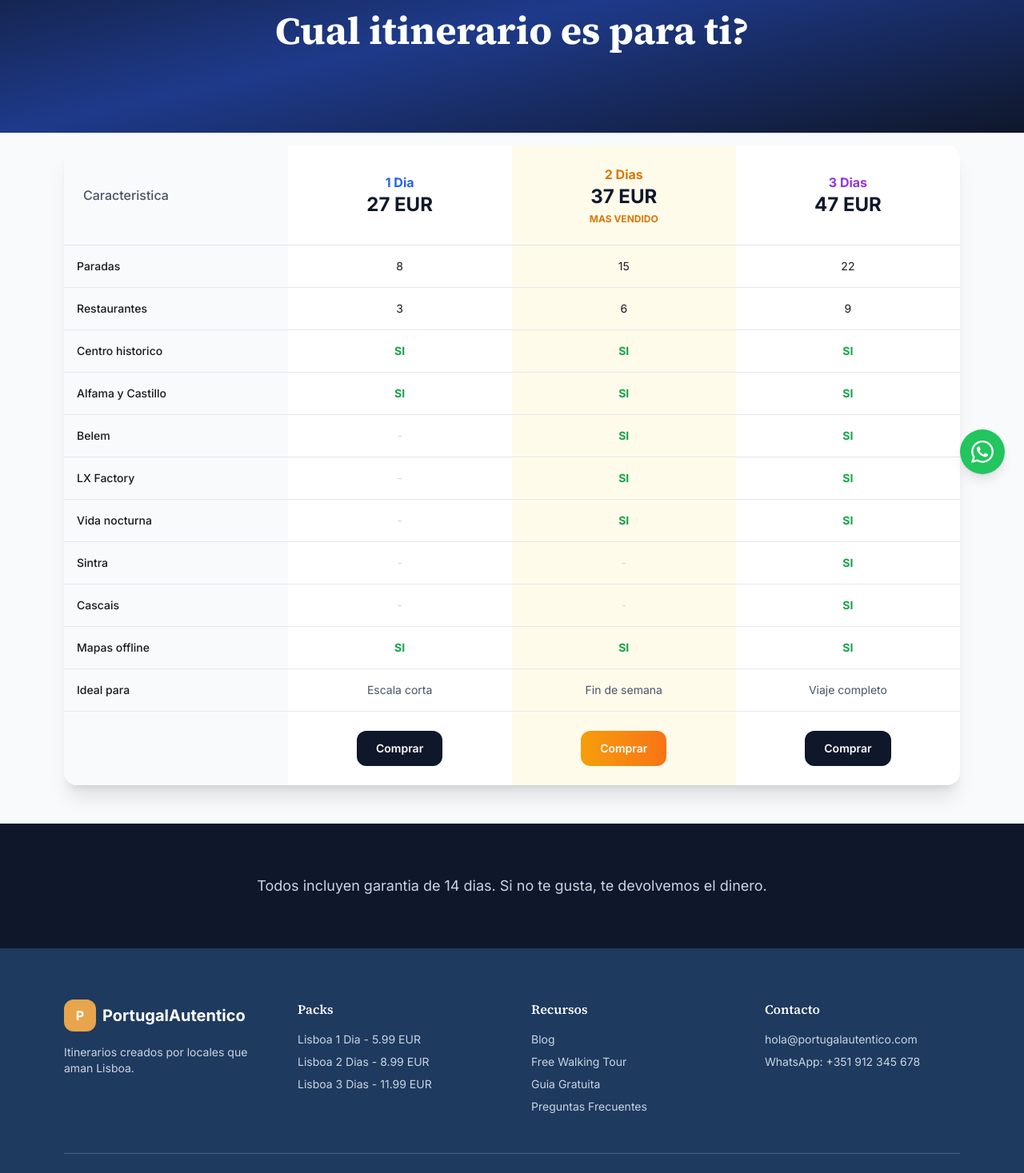
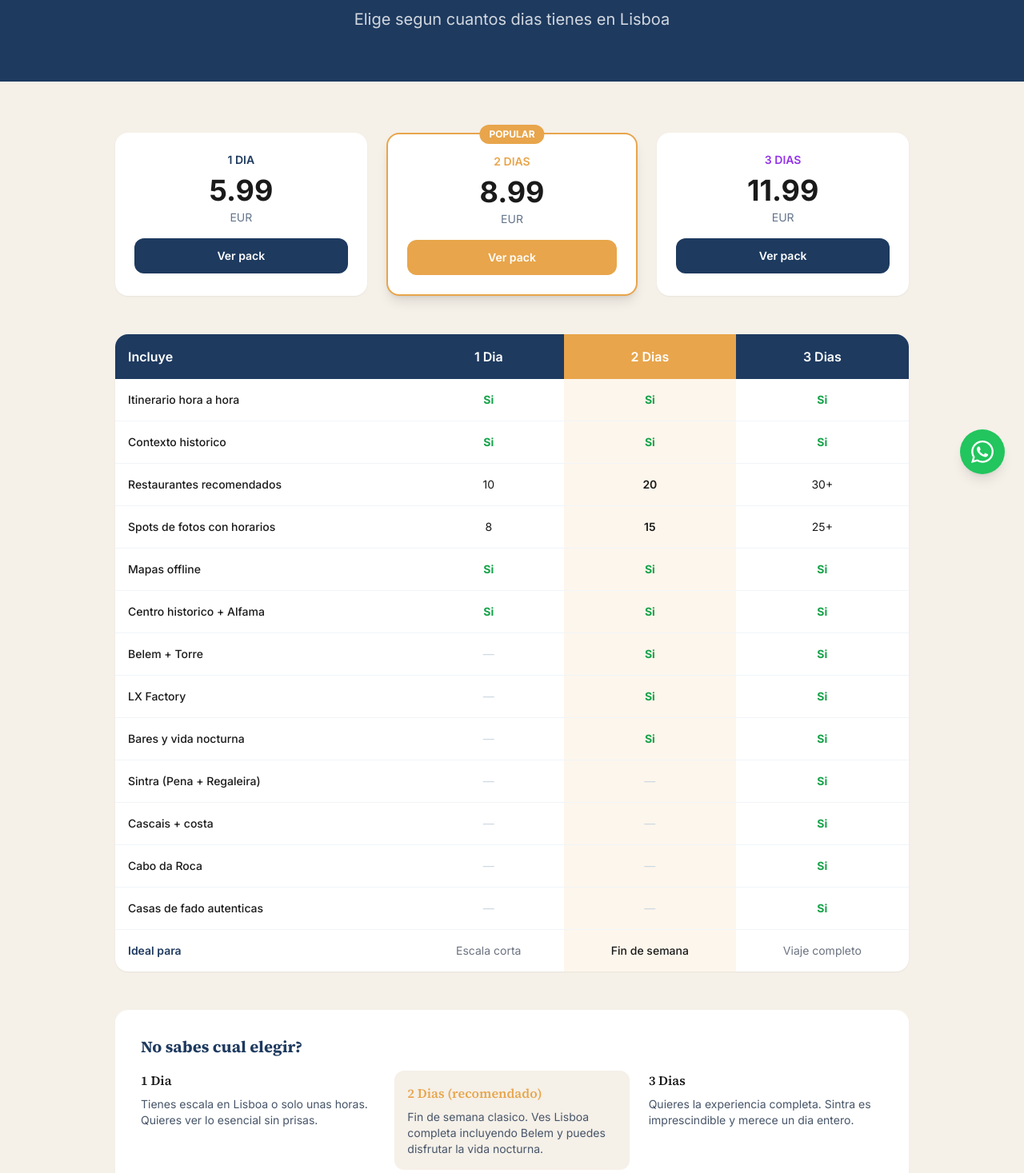
Before and after one commit to josetabares24-png/portugal-autentico-v2, a Next.js app: page /comparar in a window 1280 px wide. Shown: the part 183-1650 px from the top of the page at 80% size. Built offline with nearby package versions, Linux system fonts and the light colour scheme.

Commit message:
Itinerarios con contexto historico, spots de fotos, comparador mejorado

```diff
--- a/src/app/comparar/page.tsx
+++ b/src/app/comparar/page.tsx
@@ -2,63 +2,159 @@ import Link from 'next/link';
 
 export default function CompararPage() {
   return (
-    <main className="min-h-screen bg-slate-50">
-      <section className="bg-gradient-to-br from-slate-900 via-blue-900 to-slate-900 py-20 text-white">
-        <div className="max-w-6xl mx-auto px-4 text-center">
-          <span className="inline-block bg-amber-500 text-black px-4 py-1 rounded-full text-sm font-bold mb-6">COMPARA</span>
-          <h1 className="text-4xl md:text-5xl font-bold mb-6">Cual itinerario es para ti?</h1>
+    <main className="min-h-screen">
+      <section className="py-16" style={{background: 'var(--color-primary)'}}>
+        <div className="max-w-4xl mx-auto px-4 text-center">
+          <h1 className="text-4xl md:text-5xl font-bold text-white mb-4">Compara los packs</h1>
+          <p className="text-xl text-white/80">Elige segun cuantos dias tienes en Lisboa</p>
         </div>
       </section>
 
-      <section className="py-12 -mt-8">
-        <div className="max-w-6xl mx-auto px-4">
-          <div className="bg-white rounded-2xl shadow-xl overflow-x-auto">
-            <table className="w-full min-w-[600px]">
+      <section className="py-16" style={{background: 'var(--color-secondary)'}}>
+        <div className="max-w-5xl mx-auto px-4">
+
+          <div className="grid md:grid-cols-3 gap-6 mb-12">
+            <div className="bg-white rounded-2xl p-6 text-center shadow-sm">
+              <div className="text-sm font-semibold mb-2" style={{color: 'var(--color-primary)'}}>1 DIA</div>
+              <div className="text-4xl font-bold mb-1" style={{color: 'var(--color-text)'}}>5.99</div>
+              <div className="text-slate-500 text-sm mb-4">EUR</div>
+              <Link href="/itinerarios/lisboa-1-dia-lo-esencial" className="btn-secondary text-sm w-full block text-center">Ver pack</Link>
+            </div>
+
+            <div className="bg-white rounded-2xl p-6 text-center shadow-lg relative border-2" style={{borderColor: 'var(--color-accent)'}}>
+              <div className="absolute -top-3 left-1/2 -translate-x-1/2 px-3 py-1 rounded-full text-xs font-bold text-white" style={{background: 'var(--color-accent)'}}>POPULAR</div>
+              <div className="text-sm font-semibold mb-2" style={{color: 'var(--color-accent)'}}>2 DIAS</div>
+              <div className="text-4xl font-bold mb-1" style={{color: 'var(--color-text)'}}>8.99</div>
+              <div className="text-slate-500 text-sm mb-4">EUR</div>
+              <Link href="/itinerarios/lisboa-2-dias-completo" className="btn-primary text-sm w-full block text-center">Ver pack</Link>
+            </div>
+
+            <div className="bg-white rounded-2xl p-6 text-center shadow-sm">
+              <div className="text-sm font-semibold mb-2 text-purple-600">3 DIAS</div>
+              <div className="text-4xl font-bold mb-1" style={{color: 'var(--color-text)'}}>11.99</div>
+              <div className="text-slate-500 text-sm mb-4">EUR</div>
+              <Link href="/itinerarios/lisboa-3-dias-premium" className="btn-secondary text-sm w-full block text-center">Ver pack</Link>
+            </div>
+          </div>
+
+          <div className="bg-white rounded-2xl shadow-sm overflow-hidden">
+            <div className="overflow-x-auto">
+              <table className="w-full">
                 <thead>
-                <tr className="border-b">
-                  <th className="p-6 text-left bg-slate-50 font-medium text-slate-600">Caracteristica</th>
-                  <th className="p-6 text-center">
-                    <div className="text-blue-600 font-bold">1 Dia</div>
-                    <div className="text-2xl font-bold text-slate-900">27 EUR</div>
-                  </th>
-                  <th className="p-6 text-center bg-amber-50">
-                    <div className="text-amber-600 font-bold">2 Dias</div>
-                    <div className="text-2xl font-bold text-slate-900">37 EUR</div>
-                    <div className="text-xs text-amber-600 font-bold mt-1">MAS VENDIDO</div>
-                  </th>
-                  <th className="p-6 text-center">
-                    <div className="text-purple-600 font-bold">3 Dias</div>
-                    <div className="text-2xl font-bold text-slate-900">47 EUR</div>
-                  </th>
+                  <tr style={{background: 'var(--color-primary)'}}>
+                    <th className="p-4 text-left text-white font-semibold">Incluye</th>
+                    <th className="p-4 text-center text-white font-semibold">1 Dia</th>
+                    <th className="p-4 text-center font-semibold" style={{background: 'var(--color-accent)', color: 'white'}}>2 Dias</th>
+                    <th className="p-4 text-center text-white font-semibold">3 Dias</th>
                   </tr>
                 </thead>
                 <tbody className="text-sm">
-                <tr className="border-b"><td className="p-4 bg-slate-50 font-medium">Paradas</td><td className="p-4 text-center">8</td><td className="p-4 text-center bg-amber-50">15</td><td className="p-4 text-center">22</td></tr>
-                <tr className="border-b"><td className="p-4 bg-slate-50 font-medium">Restaurantes</td><td className="p-4 text-center">3</td><td className="p-4 text-center bg-amber-50">6</td><td className="p-4 text-center">9</td></tr>
-                <tr className="border-b"><td className="p-4 bg-slate-50 font-medium">Centro historico</td><td className="p-4 text-center text-green-600 font-bold">SI</td><td className="p-4 text-center bg-amber-50 text-green-600 font-bold">SI</td><td className="p-4 text-center text-green-600 font-bold">SI</td></tr>
-                <tr className="border-b"><td className="p-4 bg-slate-50 font-medium">Alfama y Castillo</td><td className="p-4 text-center text-green-600 font-bold">SI</td><td className="p-4 text-center bg-amber-50 text-green-600 font-bold">SI</td><td className="p-4 text-center text-green-600 font-bold">SI</td></tr>
-                <tr className="border-b"><td className="p-4 bg-slate-50 font-medium">Belem</td><td className="p-4 text-center text-slate-300">-</td><td className="p-4 text-center bg-amber-50 text-green-600 font-bold">SI</td><td className="p-4 text-center text-green-600 font-bold">SI</td></tr>
-                <tr className="border-b"><td className="p-4 bg-slate-50 font-medium">LX Factory</td><td className="p-4 text-center text-slate-300">-</td><td className="p-4 text-center bg-amber-50 text-green-600 font-bold">SI</td><td className="p-4 text-center text-green-600 font-bold">SI</td></tr>
-                <tr className="border-b"><td className="p-4 bg-slate-50 font-medium">Vida nocturna</td><td className="p-4 text-center text-slate-300">-</td><td className="p-4 text-center bg-amber-50 text-green-600 font-bold">SI</td><td className="p-4 text-center text-green-600 font-bold">SI</td></tr>
-                <tr className="border-b"><td className="p-4 bg-slate-50 font-medium">Sintra</td><td className="p-4 text-center text-slate-300">-</td><td className="p-4 text-center bg-amber-50 text-slate-300">-</td><td className="p-4 text-center text-green-600 font-bold">SI</td></tr>
-                <tr className="border-b"><td className="p-4 bg-slate-50 font-medium">Cascais</td><td className="p-4 text-center text-slate-300">-</td><td className="p-4 text-center bg-amber-50 text-slate-300">-</td><td className="p-4 text-center text-green-600 font-bold">SI</td></tr>
-                <tr className="border-b"><td className="p-4 bg-slate-50 font-medium">Mapas offline</td><td className="p-4 text-center text-green-600 font-bold">SI</td><td className="p-4 text-center bg-amber-50 text-green-600 font-bold">SI</td><td className="p-4 text-center text-green-600 font-bold">SI</td></tr>
-                <tr className="border-b"><td className="p-4 bg-slate-50 font-medium">Ideal para</td><td className="p-4 text-center text-slate-600">Escala corta</td><td className="p-4 text-center bg-amber-50 text-slate-600">Fin de semana</td><td className="p-4 text-center text-slate-600">Viaje completo</td></tr>
+                  <tr className="border-b border-slate-100">
+                    <td className="p-4 font-medium" style={{color: 'var(--color-text)'}}>Itinerario hora a hora</td>
+                    <td className="p-4 text-center text-green-600 font-bold">Si</td>
+                    <td className="p-4 text-center text-green-600 font-bold" style={{background: 'rgba(232,165,75,0.1)'}}>Si</td>
+                    <td className="p-4 text-center text-green-600 font-bold">Si</td>
+                  </tr>
+                  <tr className="border-b border-slate-100">
+                    <td className="p-4 font-medium" style={{color: 'var(--color-text)'}}>Contexto historico</td>
+                    <td className="p-4 text-center text-green-600 font-bold">Si</td>
+                    <td className="p-4 text-center text-green-600 font-bold" style={{background: 'rgba(232,165,75,0.1)'}}>Si</td>
+                    <td className="p-4 text-center text-green-600 font-bold">Si</td>
+                  </tr>
+                  <tr className="border-b border-slate-100">
+                    <td className="p-4 font-medium" style={{color: 'var(--color-text)'}}>Restaurantes recomendados</td>
+                    <td className="p-4 text-center" style={{color: 'var(--color-text)'}}>10</td>
+                    <td className="p-4 text-center font-semibold" style={{background: 'rgba(232,165,75,0.1)', color: 'var(--color-text)'}}>20</td>
+                    <td className="p-4 text-center" style={{color: 'var(--color-text)'}}>30+</td>
+                  </tr>
+                  <tr className="border-b border-slate-100">
+                    <td className="p-4 font-medium" style={{color: 'var(--color-text)'}}>Spots de fotos con horarios</td>
+                    <td className="p-4 text-center" style={{color: 'var(--color-text)'}}>8</td>
+                    <td className="p-4 text-center font-semibold" style={{background: 'rgba(232,165,75,0.1)', color: 'var(--color-text)'}}>15</td>
+                    <td className="p-4 text-center" style={{color: 'var(--color-text)'}}>25+</td>
+                  </tr>
+                  <tr className="border-b border-slate-100">
+                    <td className="p-4 font-medium" style={{color: 'var(--color-text)'}}>Mapas offline</td>
+                    <td className="p-4 text-center text-green-600 font-bold">Si</td>
+                    <td className="p-4 text-center text-green-600 font-bold" style={{background: 'rgba(232,165,75,0.1)'}}>Si</td>
+                    <td className="p-4 text-center text-green-600 font-bold">Si</td>
+                  </tr>
+                  <tr className="border-b border-slate-100">
+                    <td className="p-4 font-medium" style={{color: 'var(--color-text)'}}>Centro historico + Alfama</td>
+                    <td className="p-4 text-center text-green-600 font-bold">Si</td>
+                    <td className="p-4 text-center text-green-600 font-bold" style={{background: 'rgba(232,165,75,0.1)'}}>Si</td>
+                    <td className="p-4 text-center text-green-600 font-bold">Si</td>
+                  </tr>
+                  <tr className="border-b border-slate-100">
+                    <td className="p-4 font-medium" style={{color: 'var(--color-text)'}}>Belem + Torre</td>
+                    <td className="p-4 text-center text-slate-300">—</td>
+                    <td className="p-4 text-center text-green-600 font-bold" style={{background: 'rgba(232,165,75,0.1)'}}>Si</td>
+                    <td className="p-4 text-center text-green-600 font-bold">Si</td>
+                  </tr>
+                  <tr className="border-b border-slate-100">
+                    <td className="p-4 font-medium" style={{color: 'var(--color-text)'}}>LX Factory</td>
+                    <td className="p-4 text-center text-slate-300">—</td>
+                    <td className="p-4 text-center text-green-600 font-bold" style={{background: 'rgba(232,165,75,0.1)'}}>Si</td>
+                    <td className="p-4 text-center text-green-600 font-bold">Si</td>
+                  </tr>
+                  <tr className="border-b border-slate-100">
+                    <td className="p-4 font-medium" style={{color: 'var(--color-text)'}}>Bares y vida nocturna</td>
+                    <td className="p-4 text-center text-slate-300">—</td>
+                    <td className="p-4 text-center text-green-600 font-bold" style={{background: 'rgba(232,165,75,0.1)'}}>Si</td>
+                    <td className="p-4 text-center text-green-600 font-bold">Si</td>
+                  </tr>
+                  <tr className="border-b border-slate-100">
+                    <td className="p-4 font-medium" style={{color: 'var(--color-text)'}}>Sintra (Pena + Regaleira)</td>
+                    <td className="p-4 text-center text-slate-300">—</td>
+                    <td className="p-4 text-center text-slate-300" style={{background: 'rgba(232,165,75,0.1)'}}>—</td>
+                    <td className="p-4 text-center text-green-600 font-bold">Si</td>
+                  </tr>
+                  <tr className="border-b border-slate-100">
+                    <td className="p-4 font-medium" style={{color: 'var(--color-text)'}}>Cascais + costa</td>
+                    <td className="p-4 text-center text-slate-300">—</td>
+                    <td className="p-4 text-center text-slate-300" style={{background: 'rgba(232,165,75,0.1)'}}>—</td>
+                    <td className="p-4 text-center text-green-600 font-bold">Si</td>
+                  </tr>
+                  <tr className="border-b border-slate-100">
+                    <td className="p-4 font-medium" style={{color: 'var(--color-text)'}}>Cabo da Roca</td>
+                    <td className="p-4 text-center text-slate-300">—</td>
+                    <td className="p-4 text-center text-slate-300" style={{background: 'rgba(232,165,75,0.1)'}}>—</td>
+                    <td className="p-4 text-center text-green-600 font-bold">Si</td>
+                  </tr>
+                  <tr className="border-b border-slate-100">
+                    <td className="p-4 font-medium" style={{color: 'var(--color-text)'}}>Casas de fado autenticas</td>
+                    <td className="p-4 text-center text-slate-300">—</td>
+                    <td className="p-4 text-center text-slate-300" style={{background: 'rgba(232,165,75,0.1)'}}>—</td>
+                    <td className="p-4 text-center text-green-600 font-bold">Si</td>
+                  </tr>
                   <tr>
-                  <td className="p-6 bg-slate-50"></td>
-                  <td className="p-6 text-center"><Link href="/itinerarios/lisboa-1-dia-lo-esencial" className="inline-block bg-slate-900 text-white py-3 px-6 rounded-xl font-semibold hover:bg-slate-800">Comprar</Link></td>
-                  <td className="p-6 text-center bg-amber-50"><Link href="/itinerarios/lisboa-2-dias-completo" className="inline-block bg-gradient-to-r from-amber-500 to-orange-500 text-white py-3 px-6 rounded-xl font-semibold">Comprar</Link></td>
-                  <td className="p-6 text-center"><Link href="/itinerarios/lisboa-3-dias-premium" className="inline-block bg-slate-900 text-white py-3 px-6 rounded-xl font-semibold hover:bg-slate-800">Comprar</Link></td>
+                    <td className="p-4 font-semibold" style={{color: 'var(--color-primary)'}}>Ideal para</td>
+                    <td className="p-4 text-center text-sm" style={{color: 'var(--color-text-soft)'}}>Escala corta</td>
+                    <td className="p-4 text-center text-sm font-medium" style={{background: 'rgba(232,165,75,0.1)', color: 'var(--color-text)'}}>Fin de semana</td>
+                    <td className="p-4 text-center text-sm" style={{color: 'var(--color-text-soft)'}}>Viaje completo</td>
                   </tr>
                 </tbody>
               </table>
             </div>
           </div>
-      </section>
 
-      <section className="py-16 bg-slate-900 text-white">
-        <div className="max-w-4xl mx-auto px-4 text-center">
-          <p className="text-lg text-slate-300">Todos incluyen garantia de 14 dias. Si no te gusta, te devolvemos el dinero.</p>
+          <div className="mt-12 bg-white rounded-2xl p-8">
+            <h3 className="text-xl font-bold mb-4" style={{color: 'var(--color-primary)'}}>No sabes cual elegir?</h3>
+            <div className="grid md:grid-cols-3 gap-6">
+              <div>
+                <h4 className="font-semibold mb-2" style={{color: 'var(--color-text)'}}>1 Dia</h4>
+                <p className="text-sm text-slate-600">Tienes escala en Lisboa o solo unas horas. Quieres ver lo esencial sin prisas.</p>
+              </div>
+              <div className="p-4 rounded-xl" style={{background: 'var(--color-secondary)'}}>
+                <h4 className="font-semibold mb-2" style={{color: 'var(--color-accent)'}}>2 Dias (recomendado)</h4>
+                <p className="text-sm text-slate-600">Fin de semana clasico. Ves Lisboa completa incluyendo Belem y puedes disfrutar la vida nocturna.</p>
+              </div>
+              <div>
+                <h4 className="font-semibold mb-2" style={{color: 'var(--color-text)'}}>3 Dias</h4>
+                <p className="text-sm text-slate-600">Quieres la experiencia completa. Sintra es imprescindible y merece un dia entero.</p>
+              </div>
+            </div>
+          </div>
         </div>
       </section>
     </main>
```
Lines whose indentation alone changed are shown as unchanged.
